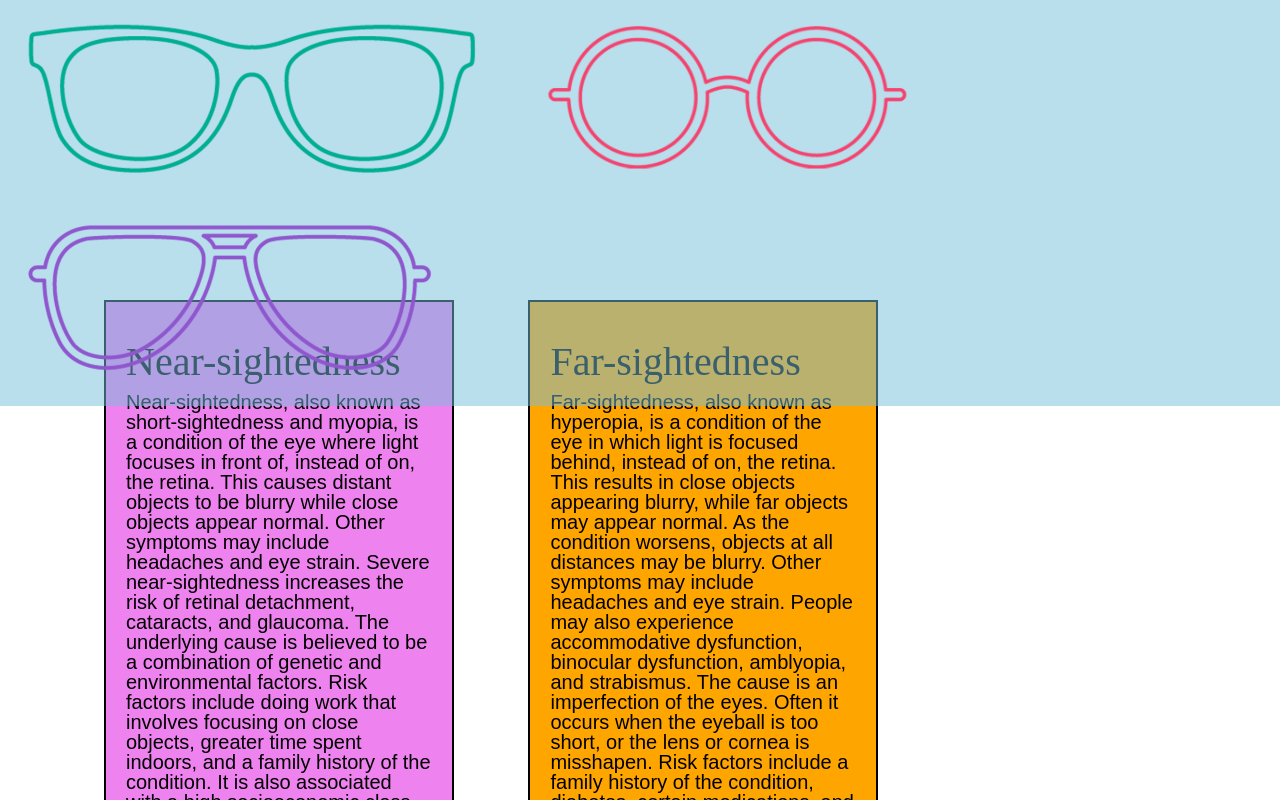
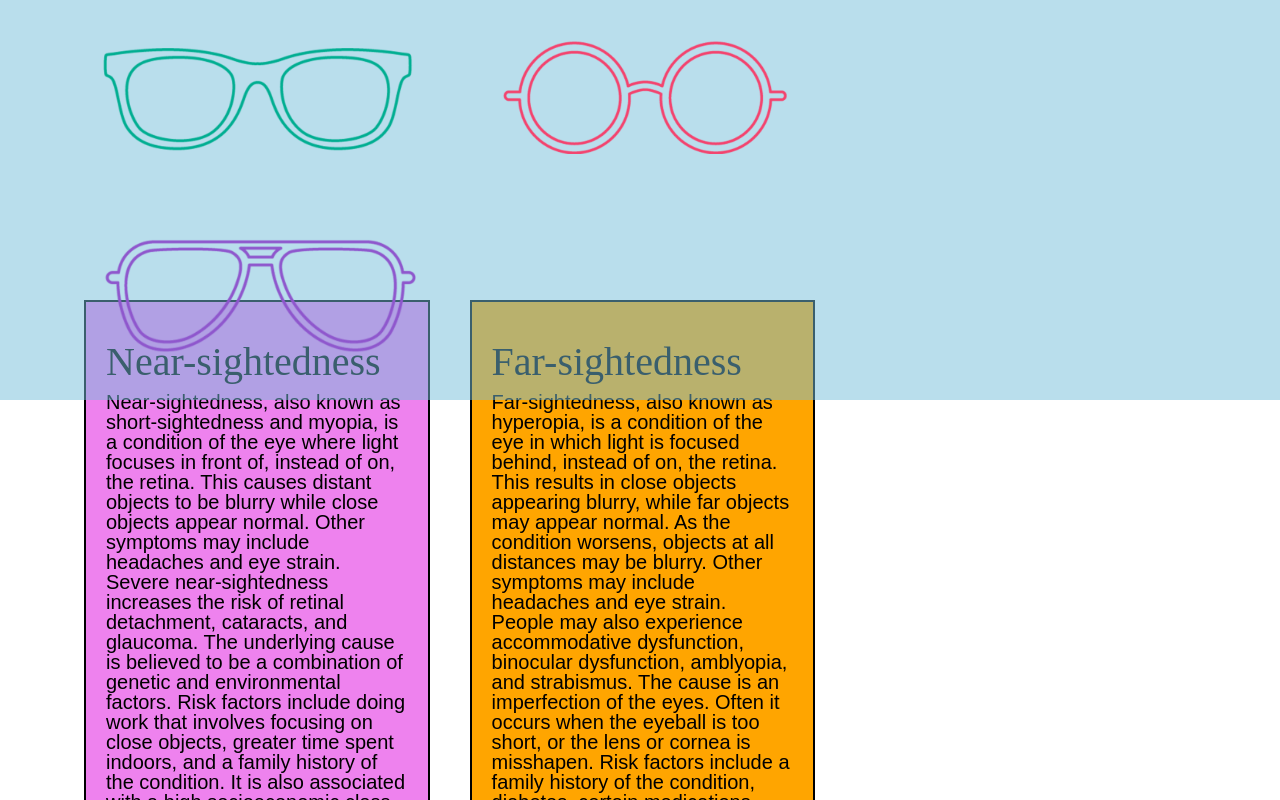
Before and after one commit to shootyourstereo/WebDev_MCS, a plain HTML site: page Columns/index.html in a window 1280 px wide. Shown: the top 800 px of the page. Drawn offline with Linux system fonts and the light colour scheme.

Commit message:
fixed after stream

```diff
--- a/Columns/css/style.css
+++ b/Columns/css/style.css
@@ -1,4 +1,5 @@
 @import url(reset.css);
+
 
 img {
 	height: 200px;
@@ -21,23 +22,52 @@ a {
 
 .header {
 	width: 100%;
+	/*height: 100%;*/
 	background-color: rgba(117, 190, 218, 0.5);
 	position: fixed;
 	box-sizing: border-box;
+
+}
+
+.glassesContainer {
+	width: 90%;
+	margin: auto;
+	font-size: 0;
+}
+
+.glassesOne {
+	background: url('../img/1.png');
+}
+
+.glassesTwo {
+	background: url('../img/2.png');
+}
+
+.glassesThree {
+	background: url('../img/3.png');
 }
 
 .glasses {
+	width: 30%;
+	height: 200px;
+	background-size: contain;
+	background-repeat: no-repeat;
+	background-position: center;
 	display: inline-block;
+	margin-right: 20px;
+  	margin-left: 20px;
 }
 
-.text {
+
+.columns {
 	width: 90%;
 	margin: auto;
+	font-size: 0;
 }
 
 .column {
-	width: 350px;
-	height: 1070px;
+	width: 30%;
+	min-height: 1070px;
 	font-size: 20px;
 	display: inline-block;
   	vertical-align: top;
@@ -45,8 +75,8 @@ a {
   	margin-top: 300px;
   	border: 2px solid black;
   	padding: 40px 20px;
-  	margin-right: 30px;
-  	margin-left: 40px;
+  	margin-right: 20px;
+  	margin-left: 20px;
 }
 
 .columnOne {
--- a/Columns/index.html
+++ b/Columns/index.html
@@ -4,25 +4,24 @@
 	<title>Glasses</title>
 	<meta charset="utf-8">
 	<meta description="glasses">
-	<meta keywords="glaases, eyesight">
+	<meta keywords="glasses, eyesight">
 	<link rel="stylesheet" href="css/style.css">
 	<link rel="icon" type="image/png" href="img/favicon.png">
 </head>
 <body>
 	<div class="page">
 		<header class="header">
-			<div class="glasses">
-				<img src="img/1.png" alt="">
-			</div>
-			<div class="glasses">
-				<img src="img/2.png" alt="">
-			</div>
-			<div class="glasses">
-				<img src="img/3.png" alt="">
-			</div>
+			<section class="glassesContainer">
+				<div class="glasses glassesOne">
+				</div>
+				<div class="glasses glassesTwo">
+				</div>
+				<div class="glasses glassesThree">
+				</div>
+			</section>
 		</header>
 		<main>
-			<section class="text">
+			<section class="columns">
 				<div class="column columnOne">
 					<h1>Near-sightedness</h1>
 					<p>Near-sightedness, also known as short-sightedness and myopia, is a condition of the eye where light focuses in front of, instead of on, the retina. This causes distant objects to be blurry while close objects appear normal. Other symptoms may include headaches and eye strain. Severe near-sightedness increases the risk of retinal detachment, cataracts, and glaucoma.
--- a/Flex_8bit/css/style.css
+++ b/Flex_8bit/css/style.css
@@ -54,13 +54,14 @@ h1 {
 
 .text {
 	color: white;
-	width: 800px;
 	font-size: 15px;
 	border: 5px solid #2fcc1e;
 	font-family: sans-serif;
-	margin: auto;
-	padding: 30px;
+	box-sizing: border-box;
+	margin: 25px 200px;
+    padding: 20px;
 	line-height: 25px;
+
 }
 
 .icons img {
```
Also changed, not shown: 1 other file.
